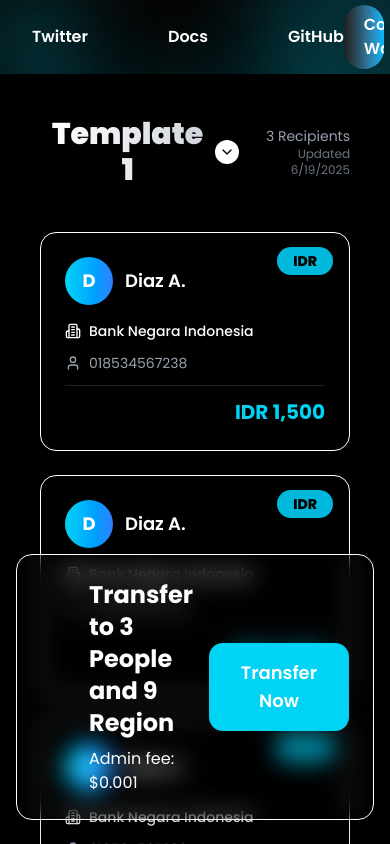
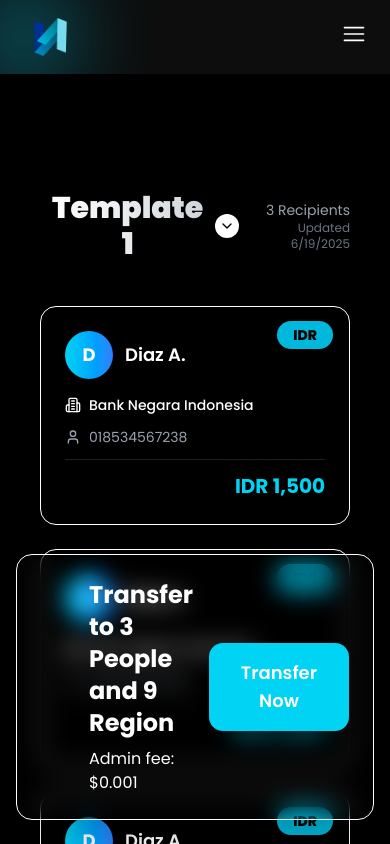
Before and after one commit to Lexirieru/NusaPay, a Next.js app: page / in a window 390 px wide. Shown: the top 844 px of the page. Built offline with nearby package versions, Linux system fonts and the light colour scheme.

Commit message:
refactor responsive nabvbar

```diff
--- a/package.json
+++ b/package.json
@@ -18,6 +18,7 @@
     "next": "15.3.3",
     "react": "^19.0.0",
     "react-dom": "^19.0.0",
+    "react-icons": "^5.5.0",
     "tailwind-merge": "^3.3.1"
   },
   "devDependencies": {
--- a/src/components/Navbar.tsx
+++ b/src/components/Navbar.tsx
@@ -1,11 +1,10 @@
 "use client";
 
-import { useEffect, useState } from "react";
-import React from "react";
+import { useEffect, useRef, useState } from "react";
 import Image from "next/image";
 import Link from "next/link";
+import { RxHamburgerMenu, RxCross2 } from "react-icons/rx";
 
-{/* Kalau mau nambah something di navbar lewat sini */}
 const navItems = [
   {
     label: "Twitter",
@@ -22,40 +21,43 @@ const navItems = [
 
 const Navbar: React.FC = () => {
   const [showNavbar, setShowNavbar] = useState(true);
-  const [lastScrollY, setLastScrollY] = useState(0);
+  const [mobileMenuOpen, setMobileMenuOpen] = useState(false);
+  const lastScrollY = useRef(0);
 
   useEffect(() => {
     const handleScroll = () => {
       const currentScrollY = window.scrollY;
-      if (currentScrollY > lastScrollY && currentScrollY > 74) {
+      if (currentScrollY > lastScrollY.current && currentScrollY > 74) {
         setShowNavbar(false);
       } else {
         setShowNavbar(true);
       }
-      setLastScrollY(currentScrollY);
+      lastScrollY.current = currentScrollY;
     };
 
     window.addEventListener("scroll", handleScroll);
     return () => window.removeEventListener("scroll", handleScroll);
-  }, [lastScrollY]);
+  }, []);
+
   return (
+    <>
       <nav
-      className={`fixed top-0 z-50 w-full h-[74px] px-8 flex items-center justify-between
-  backdrop-blur-xl backdrop-saturate-200 bg-white/2 shadow-md overflow-hidden
-  transition-transform duration-500 ${
-    showNavbar ? "translate-y-0" : "-translate-y-full"
-  }`}
+        className={`fixed top-0 z-50 w-full h-[74px] px-6 sm:px-8 flex items-center justify-between
+        backdrop-blur-xl backdrop-saturate-200 bg-white/5 shadow-md transition-transform duration-500 ease-in-out
+        ${showNavbar ? "translate-y-0" : "-translate-y-full"} relative overflow-hidden`}
       >
-      <Link href="/" className="relative group">
+        {/* Logo */}
+        <Link href="/" className="relative z-10 group">
           <Image src="/logonusa.png" alt="Logo" width={53} height={61} />
           <div
             className="absolute top-1/2 left-0 -translate-y-1/2 -translate-x-1/2
-          w-[120px] h-[120px] bg-cyan-400/25 rounded-full blur-2xl opacity-80
+            w-[120px] h-[120px] bg-cyan-400/40 rounded-full blur-2xl opacity-80
             scale-100 group-hover:scale-135 transition-transform duration-500 pointer-events-none origin-left"
           />
         </Link>
 
-      <ul className="flex items-center space-x-20 text-white font-semibold text-m">
+        {/* Desktop Nav Items */}
+        <ul className="hidden lg:flex items-center space-x-12 text-white font-semibold z-10">
           {navItems.map(({ label, href, external }) => (
             <li key={label} className="relative group">
               <Link
@@ -68,28 +70,67 @@ const Navbar: React.FC = () => {
               </Link>
               <div
                 className="absolute top-1/2 left-1/2 -translate-x-1/2 translate-y-1/3
-              w-[100px] h-[100px] bg-cyan-400/25 rounded-full blur-2xl opacity-80
-              scale-100 group-hover:-translate-y-7 transition-transform duration-500 pointer-events-none origin-center"
+                w-[100px] h-[100px] bg-cyan-400/40 rounded-full blur-2xl opacity-80
+                scale-100 group-hover:-translate-y-8 transition-transform duration-500 pointer-events-none origin-center"
               />
             </li>
           ))}
         </ul>
 
+        {/* Glow aura connect button (desktop only) */}
+        <div className="hidden lg:block relative group z-10">
           <div
             className="absolute top-1/2 right-0 -translate-y-1/2 translate-x-1/2
-      w-[140px] h-[140px] bg-cyan-400/25 rounded-full blur-xl opacity-80
-      scale-150 transition-transform duration-500
-      pointer-events-none origin-right"
+            w-[140px] h-[140px] bg-cyan-400/25 rounded-full blur-2xl opacity-80
+            scale-150 group-hover:scale-[1.7] transition-transform duration-500 pointer-events-none origin-right"
           />
-
           <button
             className="relative z-10 bg-gradient-to-r from-[#1F1F1F] to-[#00B8FF]
-    text-white font-semibold px-5 py-2 rounded-full shadow group-hover:brightness-110
-    transition duration-300 hover:cursor-pointer overflow-hidden"
+            text-white font-semibold px-5 py-2 rounded-full shadow hover:scale-105
+            transition duration-300 hover:cursor-pointer"
           >
             <span className="relative z-20">Connect Wallet</span>
           </button>
+        </div>
+
+        {/* Mobile Hamburger */}
+        <div className="lg:hidden z-20">
+          <button
+            onClick={() => setMobileMenuOpen(!mobileMenuOpen)}
+            className="text-white text-2xl"
+            aria-label="Toggle menu"
+          >
+            {mobileMenuOpen ? <RxCross2 /> : <RxHamburgerMenu />}
+          </button>
+        </div>
       </nav>
+
+      {/* Mobile Menu Overlay */}
+      {mobileMenuOpen && (
+        <div className="lg:hidden fixed top-[74px] left-0 w-full bg-[#10151a] text-white z-40 flex flex-col items-center py-6 space-y-6">
+          {navItems.map(({ label, href, external }) => (
+            <Link
+              key={label}
+              href={href}
+              target={external ? "_blank" : "_self"}
+              rel={external ? "noopener noreferrer" : undefined}
+              className="text-lg font-medium"
+              onClick={() => setMobileMenuOpen(false)}
+            >
+              {label}
+            </Link>
+          ))}
+
+          {/* Connect Button in Mobile */}
+          <button
+            className="bg-gradient-to-r from-[#1F1F1F] to-[#00B8FF] text-white font-semibold px-6 py-3 rounded-full shadow"
+            onClick={() => setMobileMenuOpen(false)}
+          >
+            Connect Wallet
+          </button>
+        </div>
+      )}
+    </>
   );
 };
 
```
Also changed, not shown: 1 other file (tests, documents, lock files or other folders). Lines whose indentation alone changed are shown as unchanged.
